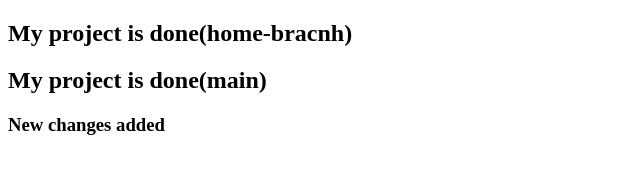
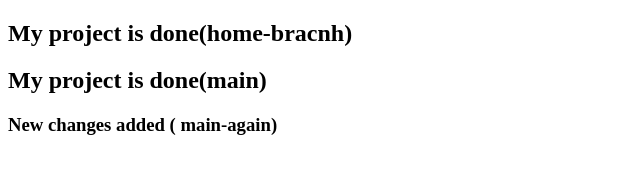
Before and after one commit to Gourav7777/Git-github, a plain HTML site: page index.html in a window 1280 px wide. Shown: the whole page, without its empty margins (0-640 px from the left). Drawn offline with Linux system fonts and the light colour scheme.

Commit message:
main-again

```diff
--- a/index.html
+++ b/index.html
@@ -10,6 +10,6 @@
 
     <h2>My project is done(home-bracnh)</h2>
     <h2>My project is done(main)</h2>
-    <h3>New changes added</h3>
+    <h3>New changes added ( main-again)</h3>
 </body>
 </html>
```
